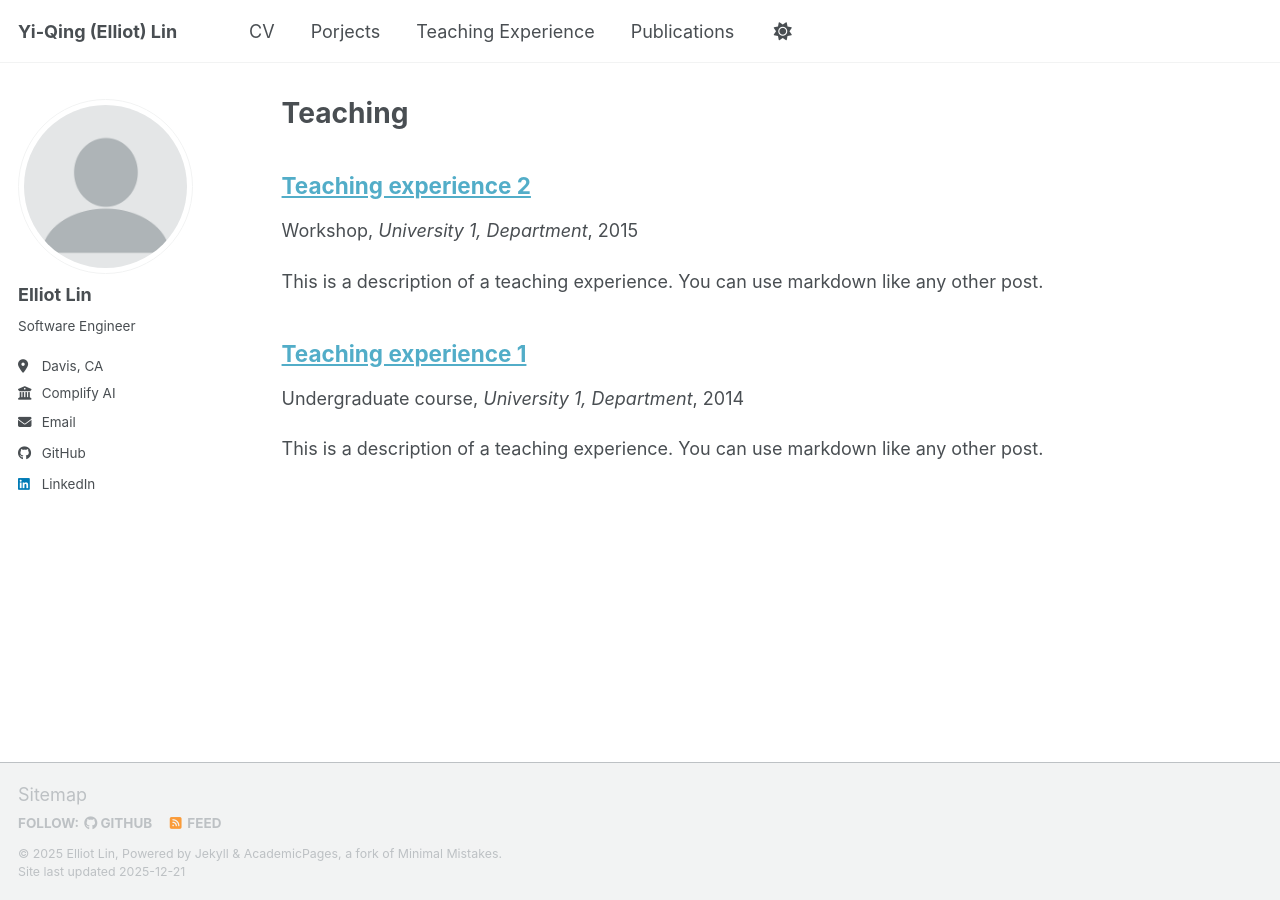
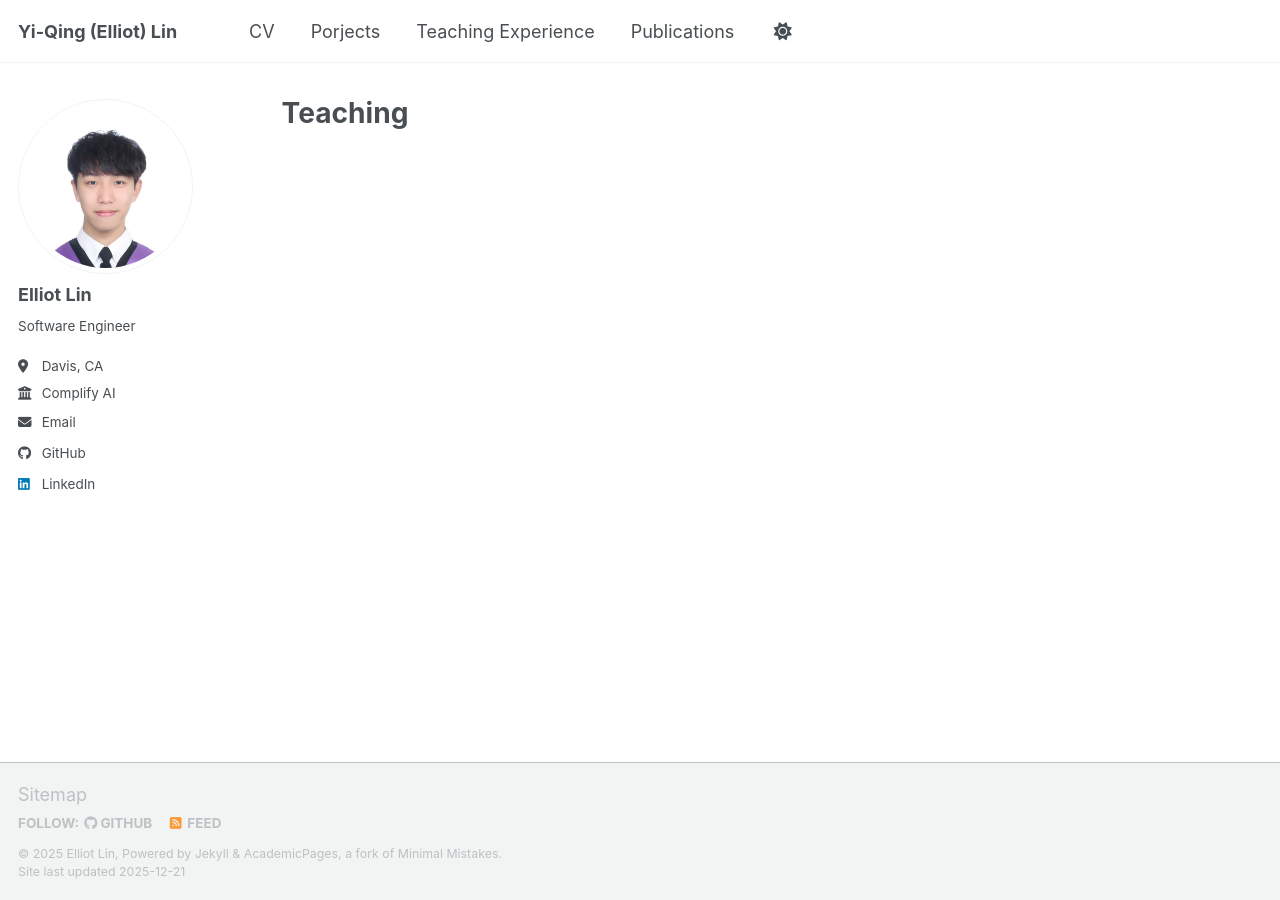
Before and after one commit to Elliot0122/elliot_lin.github.io, a Jekyll site: the page built from _pages/teaching.html, in a window 1280 px wide. Built offline with Jekyll 4.4.1, drawn with Linux system fonts in a browser that asks for light colours; a script bundle is joined from its source files by our own code; library files that are not in the unit come from our copies.

Commit message:
second update

```diff
--- a/_data/navigation.yml
+++ b/_data/navigation.yml
@@ -9,7 +9,8 @@
 
 main:
   - title: "CV"
-    url: /cv/
+    url: /files/elliot_lin_resume.pdf
+    target: "_blank"
 
   - title: "Porjects"
     url: /projects/
--- a/_includes/nav_list
+++ b/_includes/nav_list
@@ -14,7 +14,9 @@
             {% assign domain = base_path %}
           {% endif %}
 
-          <a href="{{ domain }}{{ nav.url }}"><span class="nav__sub-title">{{ nav.title }}</span></a>
+          <a href="{{ domain }}{{ nav.url }}" {% if nav.target %}target="{{ nav.target }}"{% endif %}>
+            <span class="nav__sub-title">{{ nav.title }}</span>
+          </a>
         {% else %}
           <span class="nav__sub-title">{{ nav.title }}</span>
         {% endif %}
--- a/_teaching/2014-spring-teaching-1.md
+++ /dev/null
@@ -1,20 +0,0 @@
----
-title: "Teaching experience 1"
-collection: teaching
-type: "Undergraduate course"
-permalink: /teaching/2014-spring-teaching-1
-venue: "University 1, Department"
-date: 2014-01-01
-location: "City, Country"
----
-
-This is a description of a teaching experience. You can use markdown like any other post.
-
-Heading 1
-======
-
-Heading 2
-======
-
-Heading 3
-======
--- a/_teaching/2015-spring-teaching-2.md
+++ /dev/null
@@ -1,20 +0,0 @@
----
-title: "Teaching experience 2"
-collection: teaching
-type: "Workshop"
-permalink: /teaching/2015-spring-teaching-1
-venue: "University 1, Department"
-date: 2015-01-01
-location: "City, Country"
----
-
-This is a description of a teaching experience. You can use markdown like any other post.
-
-Heading 1
-======
-
-Heading 2
-======
-
-Heading 3
-======
```
Also changed, not shown: images/profile.png.
